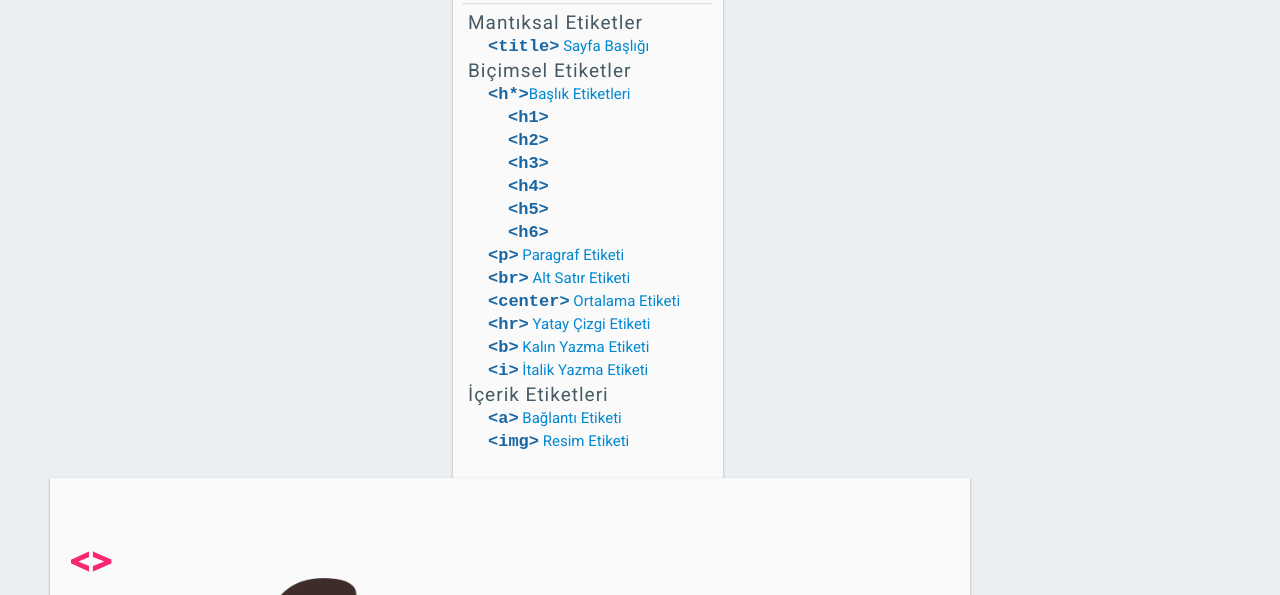
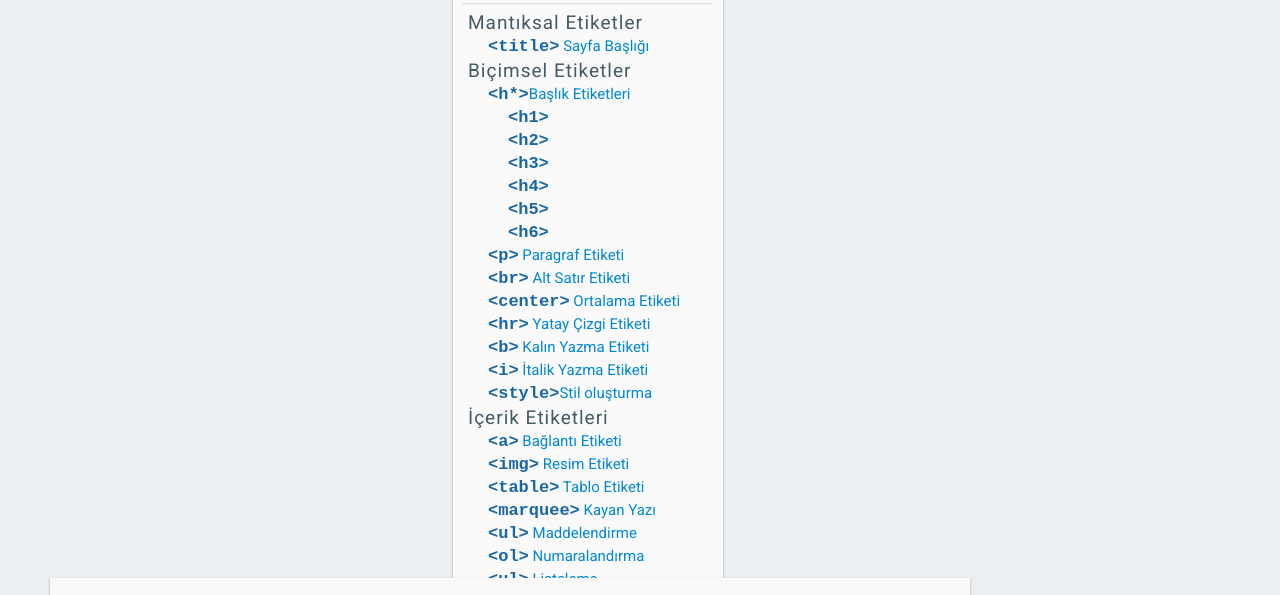
Before and after one commit to Ergunn/ebt-odevi, a plain HTML site: page index.html in a window 1280 px wide. Shown: the part 136-731 px from the top of the page. Drawn offline with nearby package versions, Linux system fonts and the light colour scheme.

Commit message:
yan menü bağlantı

```diff
--- a/css/style.css
+++ b/css/style.css
@@ -139,7 +139,7 @@ h1{
     position: -webkit-sticky;
     position: sticky;
     top: 70px;
-    height: 500px;
+    height: 600px;
     padding: 10px;
     width: 250px;
 }
--- a/index.html
+++ b/index.html
@@ -56,14 +56,21 @@
                         <li onclick="ld.sectionNine();"><a href="#"><span class="tag">&lt;center&gt;</span> Ortalama Etiketi</a></li>
                         <li onclick="ld.sectionTen();"><a href="#"><span class="tag">&lt;hr&gt;</span> Yatay Çizgi Etiketi</a></li>
                         <li onclick="ld.sectionEleven();"><a href="#"><span class="tag">&lt;b&gt;</span> Kalın Yazma Etiketi</a></li>
-                        <li onclick="ld.sectionTwelve();"><a href="#"><span class="tag">&lt;i&gt;</span> İtalik Yazma Etiketi</a></li>
+                        <li onclick="ld.sectionTwelve();"><a href="#"><span class="tag">&lt;i&gt;</span> İtalik Yazma Etiketi</a>
+                        <li onclick="ld.sectionFifteen();"><a href="#"><span class="tag">&lt;style&gt;</span>Stil oluşturma</a></li>
+                        </li>
                     </ul>
                 </li>
                 <li>
                     <span class="subtitle">İçerik Etiketleri</span>
                     <ul>
-                        <li><span class="tag">&lt;a&gt;</span> Bağlantı Etiketi</li>
-                        <li><span class="tag">&lt;img&gt;</span> Resim Etiketi</li>
+                        <li onclick="ld.sectionThirteen();"><a href="#"><span class="tag">&lt;a&gt;</span> Bağlantı Etiketi</a></li>
+                        <li onclick="ld.sectionFourteen();"><a href="#"><span class="tag">&lt;img&gt;</span> Resim Etiketi</a></li>
+                        <li onclick="ld.sectionSixteen();"><a href="#"><span class="tag">&lt;table&gt;</span> Tablo Etiketi</a></li>
+                        <li onclick="ld.sectionSeventeen();"><a href="#"><span class="tag">&lt;marquee&gt;</span> Kayan Yazı</a></li>
+                        <li onclick="ld.sectionEightteen();"><a href="#"><span class="tag">&lt;ul&gt;</span> Maddelendirme</a></li>
+                        <li onclick="ld.sectionNineteen();"><a href="#"><span class="tag">&lt;ol&gt;</span> Numaralandırma</a></li>
+                        <li onclick="ld.sectionTwenty();"><a href="#"><span class="tag">&lt;ul&gt;</span> Listeleme</a></li>
                     </ul>
                 </li>
             </ul>
--- a/js/lesson.js
+++ b/js/lesson.js
@@ -503,7 +503,7 @@ var lessonData = [
             ],
             'hide':false
         },
-   'title':'tablo'
+   'title':'table'
       },
         { 'code':
        {
--- a/js/script.js
+++ b/js/script.js
@@ -400,7 +400,7 @@ ld.sectionNineteen = function(){
     codeViewer.fontSize(20);
     dataAppender.setData(data);
     conversation.changeText(data.bubble.text[1]);
-    button.setText('Bitti');
+    button.setText('Listeleme > >');
     $(button.selector).bind('click',function(){
     ld.sectionTwenty();
     });
@@ -412,7 +412,7 @@ ld.sectionTwenty = function(){
     codeViewer.fontSize(20);
     dataAppender.setData(data);
     conversation.changeText(data.bubble.text[1]);
-    button.setText('Bitti');
+    button.setText('Konular Bitti');
     $(button.selector).bind('click',function(){
     ld.sectionTwentyone();
     });
```
Also changed, not shown: hakkmzda.html (+3 -3 lines), ornek.html (+2 -3 lines).
